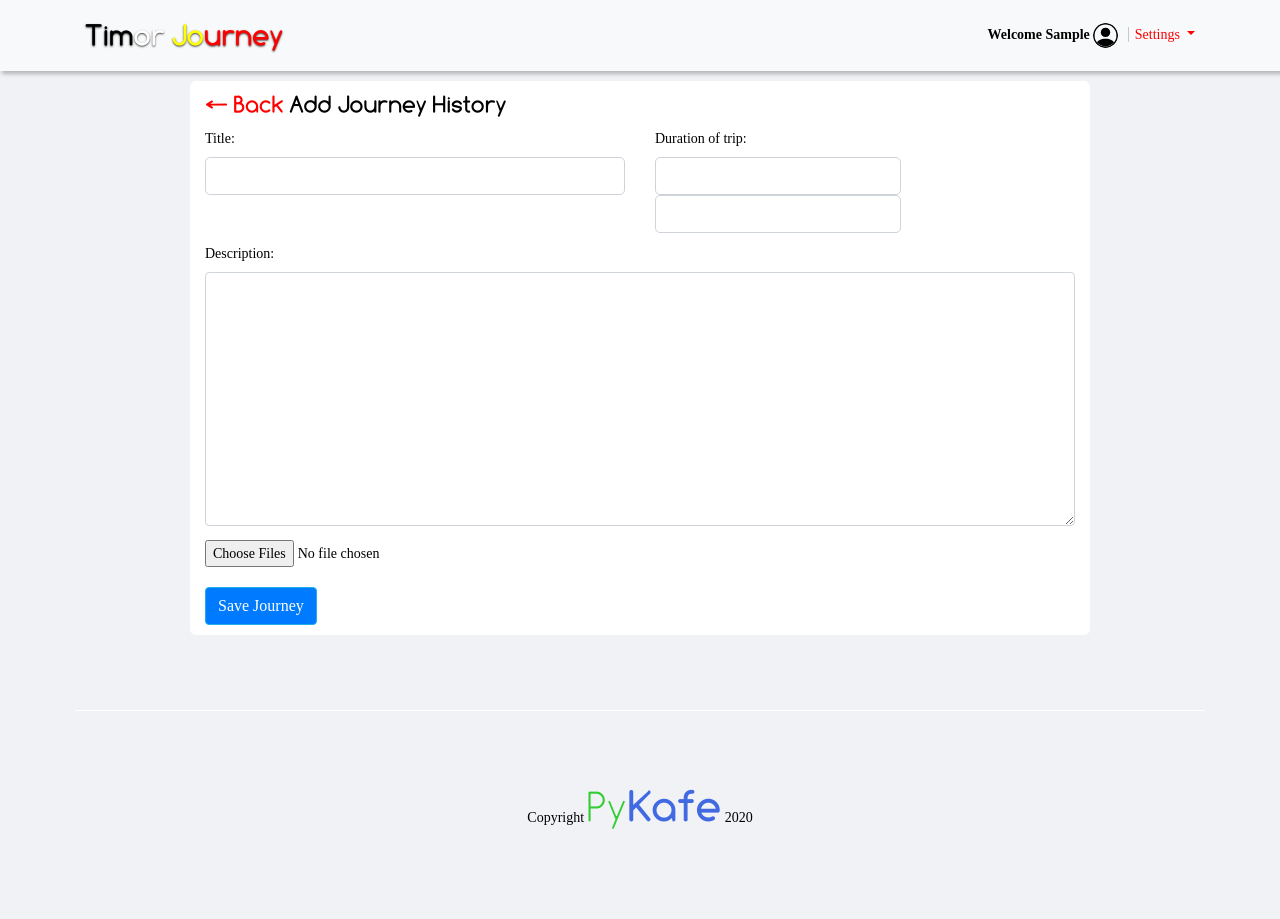
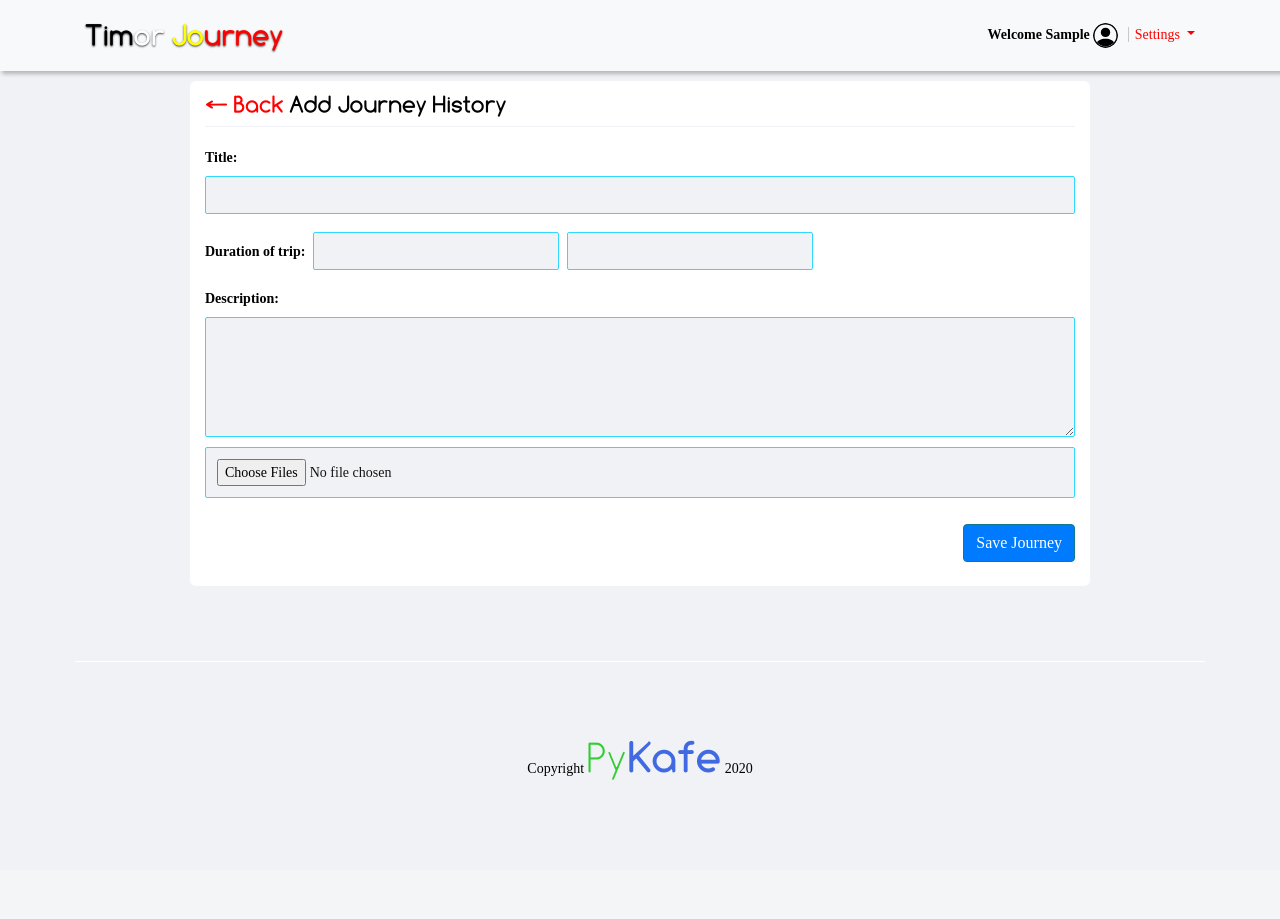
Before and after one commit to pykafe/timorGIS, a Django app: page /viazen/new in a window 1280 px wide. After the commit the page ends 780 px from the top, so only its background shows below. Run offline with Django 3.2, Linux system fonts and the light colour scheme; the visitor is signed in with stand-in values (Sample User, id 1); some libraries are stand-ins or nearby versions; some web fonts are replaced.

Commit message:
Fixed journey form styles

```diff
--- a/map/static/css/timor.css
+++ b/map/static/css/timor.css
@@ -22,7 +22,7 @@ body {
     --black: #000000;
     --yellow-1: #FFFF00;
     --yellow-2: #d39e00;
-    --blue-1: #23aeea;
+    --blue-1: #117a8b;
     --blue-2: #007bff;
     --red-1: #c0392b;
     --red-2: #FF0000;
@@ -63,6 +63,9 @@ a:hover {
     text-decoration: none
 }
 
+label {
+    font-weight: 600;
+}
 /* STYLING FOR INPUT ELEMENTS */
 
 .white-theme textarea {
@@ -71,11 +74,25 @@ a:hover {
     background: var(--white-2);
 }
 
-input[type=text]:focus, [type=email]:focus, [name=messages]:focus {
+input[type=text]:focus, [type=email]:focus, [name=messages]:focus, textarea:not([type="submit"]):focus {
     z-index: 2;
     box-shadow: inset 0 1px 1px rgba(0,0,0,.075), 0 0 8px var(--blue-2);
-    border-radius: 4px;
+    border-radius: 2px;
     position: sticky;
+}
+
+input:not([type="submit"]), textarea:not([type="submit"]) {
+    border-radius: 2px;
+    border: 1px solid #31d9ff;
+    background: #f0f2f5;
+    color: #151313;
+    width: 100%;
+    padding: 11px;
+    cursor: unset;
+}
+
+input[type="file"] {
+    cursor: pointer;
 }
 
 /* BUTTONS STYLES */
@@ -149,6 +166,13 @@ body .default-gray-theme {
     background-color: var(--white-2)!important;
 }
 
+h3.form-title {
+    margin-bottom: 20px;
+    width: 100%;
+    padding-bottom: 6px;
+    border-bottom: 1px solid rgb(240, 242, 245);
+}
+
 #mapid {
     height: 450px;
     margin-bottom: 30px;
@@ -210,6 +252,12 @@ span.person-name {
     grid-gap: 1px;
 }
 
+.grid-gallery {
+    display: grid;
+    grid-template-columns: repeat(4, 1fr);
+    grid-gap: 1px;
+}
+
 /* CREATE FORM */
 
 .form-group {
@@ -232,31 +280,22 @@ select#id_creator {
     margin-bottom: 10px;
 }
 
-input#id_duration_of_trip_0 {
+input#id_duration_of_trip_0, input#id_duration_of_trip_1 {
     inline-size: auto;
-    border-radius: 5px;
     padding: 3px 22px;
-    font-size: 16px;
     color: #555;
+    display: inline-block;
+    margin: 4px;
+    max-width: 37%;
 }
 
-input#id_duration_of_trip_1 {
-    inline-size: auto;
-    border-radius: 5px;
-    padding: 3px 22px;
-    font-size: 16px;
-    color: #555;
+.select-date-trip {
+    margin-top: 10px;
     margin-bottom: 10px;
 }
 
 span.ui-icon.ui-icon-circle-triangle-w, span.ui-icon.ui-icon-circle-triangle-e {
     display: contents;
-}
-
-input#id_title {
-    border-radius: 5px;
-    padding: 3px 22px;
-    font-size: 16px;
 }
 
 input#id_image_trip {
@@ -292,6 +331,15 @@ button.btn.btn-success.btn-lg {
     font-family: auto;
 }
 
+.btn-pull-right {
+    float: right;
+}
+
+.row.choose-files {
+    margin-top: 6px;
+    margin-bottom: 16px;
+}
+
 img.gallery-img.add-pointer {
     cursor: pointer;
 }
@@ -392,6 +445,7 @@ h3 {
     border-radius: 6px;
     margin-top: 10px;
     padding-top: 10px;
+    padding-bottom: 10px;
     width: 900px;
 }
 
--- a/map/templates/map/viajen_form.html
+++ b/map/templates/map/viajen_form.html
@@ -8,9 +8,8 @@
 {% block container_content %}
     <div class="row">
         <div class="col-md-12">
-            <h3 class="trip-text">
-                <a href="{% url 'home' %}">&larr; {% trans 'Back' %}
-                </a>
+            <h3 class="form-title">
+                <a href="{% url 'home' %}">&larr; {% trans 'Back' %}</a>
                 {{hatama_viazen}} {{ update_viazen }}
             </h3>
         </div>
@@ -33,7 +32,7 @@
         {% endif %}
 
         <div class="row">
-            <div class="col-6">
+            <div class="col-12">
                 {{ form.title.label_tag }}
                 {% if not form.is_bound %}
                     {% render_field form.title class="form-control" %}
@@ -49,7 +48,9 @@
                 {% endif %}
                 <small class="form-text text-muted">{{ form.title.help_text }}</small>
             </div>
-            <div class="col-6">
+        </div>
+        <div class="row">
+            <div class="col-12 select-date-trip">
                 {{ form.duration_of_trip.label_tag }}
                 {% if not form.is_bound %}
                     {% render_field form.duration_of_trip class="form-control" %}
@@ -65,44 +66,46 @@
                 {% endif %}
                 <small class="form-text text-muted">{{ form.duration_of_trip.help_text }}</small>
             </div>
-            <div class="col">
+        </div>
+        <div class="row">
+            <div class="col-12">
                 {{ form.description.label_tag }}
                 {% if not form.is_bound %}
-                    {% render_field form.description class="form-control" %}
+                    {% render_field form.description class="form-control" cols="4" rows="4" %}
                 {% elif form.description.errors %}
-                    {% render_field form.description class="form-control is-invalid" %}
+                    {% render_field form.description class="form-control is-invalid" cols="4" rows="4" %}
                     {% for error in form.description.errors %}
                     <div class="invalid-feedback">
                         {{ error }}
                     </div>
                     {% endfor %}
                 {% else %}
-                    {% render_field form.description class="form-control is-valid" %}
+                    {% render_field form.description class="form-control is-valid" cols="4" rows="4" %}
                 {% endif %}
                 <small class="form-text text-muted">{{ form.description.help_text }}</small>
             </div>
         </div>
 
-        <div class="row">
+        <div class="row choose-files">
             <div class="col">
                 <input type="file" name="photos" accept="image/.jpg,.jpeg" multiple>
             </div>
         </div>
 
+        <div class="row grid-gallery">
         {% for photo in object.photos.all %}
-        <div class="row">
-            <div class="col-3">
-                <img width="200" src="{{ photo.image.url }}">
-                <a href="{% url 'delete_photo' pk=photo.pk %}?next={{ request.path }}">
-                    <img src="{% static 'img/delete_photo.png' %}" width="25">{% trans 'Delete' %}
-                </a>
+            <div class="col-12">
+                <figure>
+                    <img class="edit-img-display" width="200" src="{{ photo.image.url }}">
+                    <a class="top-right" title="{% trans 'Delete this image' %}" href="{% url 'delete_photo' pk=photo.pk %}?next={{ request.path }}">X</a>
+                </figure>
             </div>
+        {% endfor %}
         </div>
-        {% endfor %}
 
         <div class="row">
-            <div class="col-9">
-                <button type="submit" class="btn btn-primary">{% trans 'Save Journey' %}</button>
+            <div class="col-12">
+                <button type="submit" class="btn btn-primary btn-pull-right">{% trans 'Save Journey' %}</button>
             </div>
         </div>
     </form>
```
Also changed, not shown: other parts of map/static/css/timor.css (+26 -16 lines).
